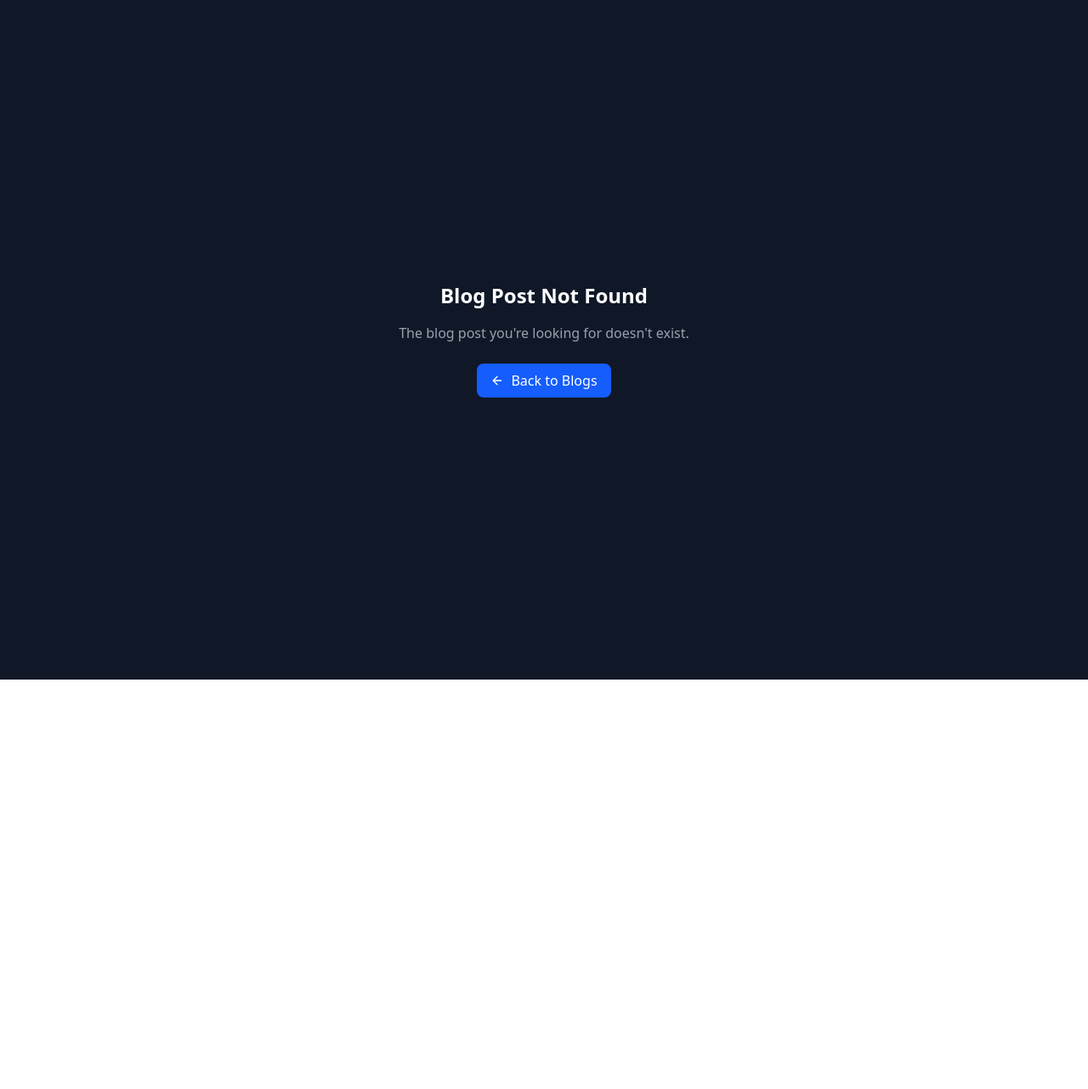
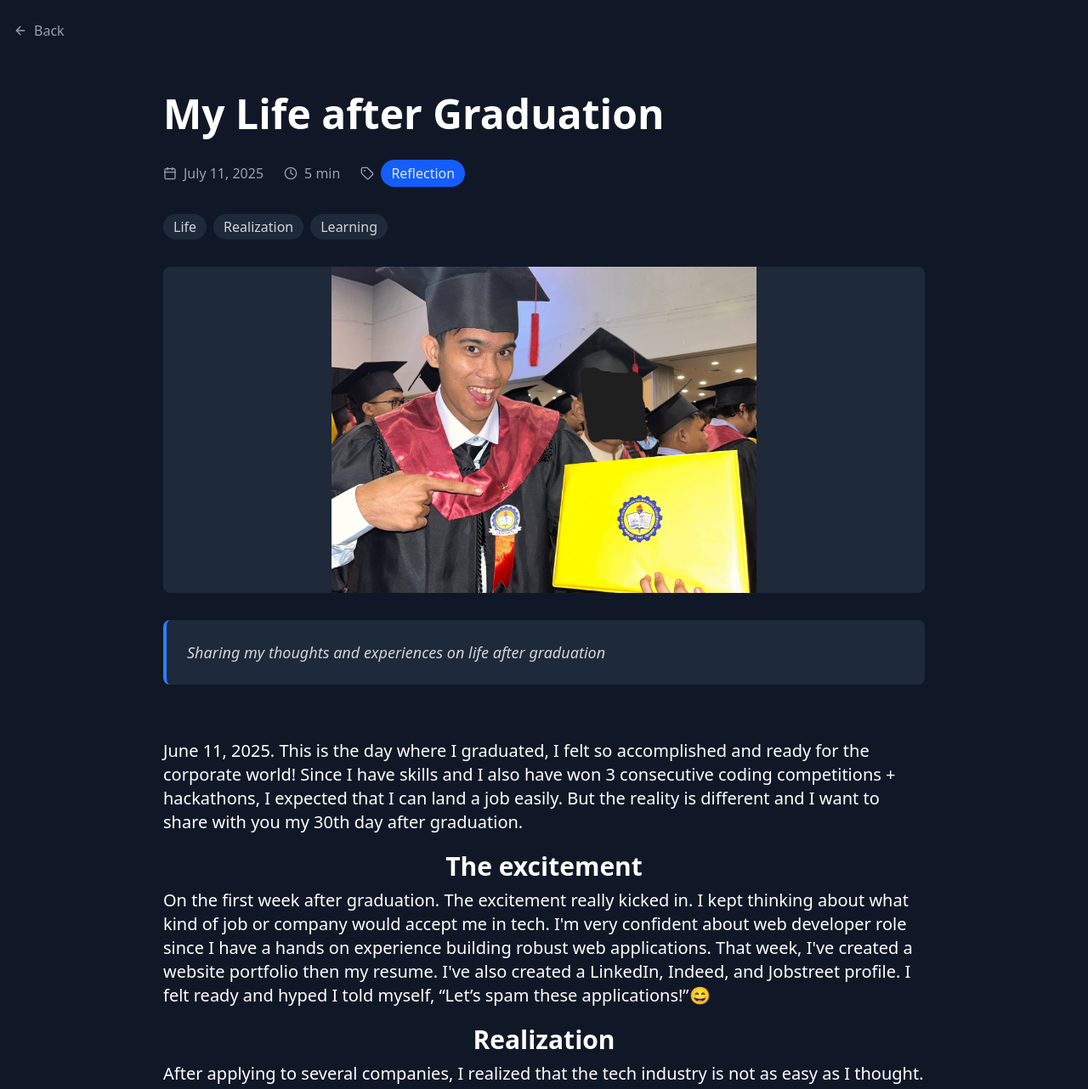
Before and after one commit to edge405/my-portfolio, a React (Vite) app: page /blog/1 in a window 1280 px wide. Before the commit this address had no page. Shown: the top 1282 px of the page at 85% size. Before the commit the page ends 800 px from the top, so only its background shows below. Built offline with nearby package versions, Linux system fonts and the light colour scheme.

Commit message:
added my first blog

```diff
--- a/src/components/blogs/BlogContainer.jsx
+++ b/src/components/blogs/BlogContainer.jsx
@@ -20,7 +20,7 @@ export const BlogContainer = () => {
             The blog post you're looking for doesn't exist.
           </p>
           <button
-            onClick={() => navigate("/blogs")}
+            onClick={() => navigate("/")}
             className="inline-flex items-center px-4 py-2 bg-blue-600 text-white rounded-lg hover:bg-blue-700 transition-colors"
           >
             <ArrowLeft className="w-4 h-4 mr-2" />
@@ -30,55 +30,29 @@ export const BlogContainer = () => {
       </div>
     );
   }
-
-  const handleShare = () => {
-    if (navigator.share) {
-      navigator.share({
-        title: blogPost.title,
-        text: blogPost.excerpt,
-        url: window.location.href,
-      });
-    } else {
-      // Fallback: copy URL to clipboard
-      navigator.clipboard.writeText(window.location.href);
-      // You could add a toast notification here
-    }
-  };
-
   return (
     <div className="min-h-screen bg-gray-900 text-white">
       {/* Header Navigation */}
       <div className="container mx-auto px-4 py-6">
         <button
-          onClick={() => navigate("/blogs")}
-          className="inline-flex items-center text-gray-400 hover:text-white transition-colors mb-8"
+          onClick={() => navigate(-1)}
+          className="inline-flex items-center text-gray-400 hover:text-white transition-colors mb-8 cursor-pointer"
         >
           <ArrowLeft className="w-4 h-4 mr-2" />
-          Back to Blogs
+          Back
         </button>
       </div>
 
       {/* Blog Post Header */}
       <div className="container mx-auto px-4 pb-8">
         <div className="max-w-4xl mx-auto">
-          {/* Featured Image */}
-          {blogPost.image && (
-            <div className="mb-8 rounded-lg overflow-hidden">
-              <img
-                src={blogPost.image}
-                alt={blogPost.imageAlt || blogPost.title}
-                className="w-full h-64 md:h-80 object-cover"
-              />
-            </div>
-          )}
-
           {/* Title */}
           <h1 className="text-4xl md:text-5xl font-bold mb-6 leading-tight">
             {blogPost.title}
           </h1>
 
           {/* Meta Information */}
-          <div className="flex flex-wrap items-center gap-6 mb-8 text-gray-400">
+          <div className="flex flex-wrap items-center gap-6 mb-8 text-gray-400 text-[16px]">
             <div className="flex items-center">
               <Calendar className="w-4 h-4 mr-2" />
               <time dateTime={blogPost.date}>
@@ -97,32 +71,33 @@ export const BlogContainer = () => {
 
             <div className="flex items-center">
               <Tag className="w-4 h-4 mr-2" />
-              <span className="px-3 py-1 bg-blue-600 text-blue-100 rounded-full text-sm">
+              <span className="px-3 py-1 bg-blue-600 text-blue-100 rounded-full text-[16px]">
                 {blogPost.category}
               </span>
             </div>
-
-            <button
-              onClick={handleShare}
-              className="flex items-center hover:text-white transition-colors"
-              title="Share this post"
-            >
-              <Share2 className="w-4 h-4 mr-2" />
-              Share
-            </button>
           </div>
-
           {/* Tags */}
           {blogPost.tags && blogPost.tags.length > 0 && (
-            <div className="flex flex-wrap gap-2 mb-8">
+            <div className="flex flex-wrap gap-2 mb-8 text-xl">
               {blogPost.tags.map((tag, index) => (
                 <span
                   key={index}
-                  className="px-3 py-1 bg-gray-800 text-gray-300 rounded-full text-sm hover:bg-gray-700 transition-colors"
+                  className="px-3 py-1 bg-gray-800 text-gray-300 rounded-full text-[16px] hover:bg-gray-700 transition-colors"
                 >
-                  #{tag}
+                  {tag}
                 </span>
               ))}
+            </div>
+          )}
+
+          {/* Featured Image */}
+          {blogPost.image && (
+            <div className="w-full md:h-96 bg-gray-800 rounded-lg overflow-hidden mb-8">
+              <img
+                src={blogPost.image}
+                alt={blogPost.imageAlt || blogPost.title}
+                className="w-full h-full object-contain"
+              />
             </div>
           )}
 
@@ -143,18 +118,7 @@ export const BlogContainer = () => {
       </div>
 
       {/* Footer Actions */}
-      <div className="container mx-auto px-4 py-8 border-t border-gray-800">
-        <div className="max-w-4xl mx-auto flex flex-col md:flex-row justify-between items-center gap-4">
-          <div className="flex items-center gap-4">
-            <button
-              onClick={handleShare}
-              className="inline-flex items-center px-4 py-2 bg-gray-800 text-white rounded-lg hover:bg-gray-700 transition-colors"
-            >
-              <Share2 className="w-4 h-4 mr-2" />
-              Share this post
-            </button>
-          </div>
-
+      {/* <div className="flex justify-center container mx-auto px-4 py-8 border-t border-gray-800">
         <button
           onClick={() => navigate("/blogs")}
           className="inline-flex items-center px-4 py-2 bg-blue-600 text-white rounded-lg hover:bg-blue-700 transition-colors"
@@ -162,8 +126,7 @@ export const BlogContainer = () => {
           <ArrowLeft className="w-4 h-4 mr-2" />
           Back to All Blogs
         </button>
-        </div>
-      </div>
+      </div> */}
     </div>
   );
 };
--- a/src/components/blogs/Blogs.jsx
+++ /dev/null
@@ -1,78 +0,0 @@
-import {
-  Calendar,
-  Clock,
-  Tag,
-  ArrowRight,
-  ArrowLeft,
-  Share2,
-  BookOpen,
-  User,
-} from "lucide-react";
-
-// Sample blog content components
-export function Blog1_DevOpsJourney() {
-  return (
-    <div className="prose prose-invert prose-lg max-w-none">
-      <h2>The Beginning of My DevOps Journey</h2>
-      <p>
-        My transition from full-stack development to DevOps wasn't planned—it
-        happened organically as I became more interested in the infrastructure
-        that powers our applications. What started as curiosity about deployment
-        processes evolved into a passion for automation and reliability.
-      </p>
-
-      <h2>Why the Transition Made Sense</h2>
-      <p>
-        As a full-stack developer, I was constantly frustrated by deployment
-        issues and environment inconsistencies. I found myself spending more
-        time troubleshooting infrastructure problems than writing code. This led
-        me to dive deeper into containerization, CI/CD pipelines, and cloud
-        platforms.
-      </p>
-
-      <h2>Key Skills I Developed</h2>
-      <ul>
-        <li>
-          <strong>Containerization:</strong> Docker became my best friend for
-          ensuring consistency across environments
-        </li>
-        <li>
-          <strong>Infrastructure as Code:</strong> Terraform and CloudFormation
-          helped me manage cloud resources programmatically
-        </li>
-        <li>
-          <strong>CI/CD Pipelines:</strong> Jenkins, GitHub Actions, and GitLab
-          CI transformed how I think about deployments
-        </li>
-        <li>
-          <strong>Monitoring & Observability:</strong> Prometheus, Grafana, and
-          ELK stack became essential tools
-        </li>
-      </ul>
-
-      <h2>Challenges I Faced</h2>
-      <p>
-        The learning curve was steep. Moving from application code to
-        infrastructure code required a different mindset. I had to learn about
-        networking, security, scalability, and reliability in ways I never had
-        to as a developer.
-      </p>
-
-      <h2>The Reward</h2>
-      <p>
-        Today, I can build, deploy, and maintain applications end-to-end. The
-        satisfaction of creating robust, scalable systems that developers can
-        rely on is incredibly fulfilling. DevOps has made me a better developer
-        and given me a deeper appreciation for the entire software lifecycle.
-      </p>
-
-      <h2>Advice for Developers Considering DevOps</h2>
-      <p>
-        If you're curious about DevOps, start small. Pick one area—maybe
-        containerization or CI/CD—and dive deep. The skills are transferable,
-        and understanding infrastructure will make you a more well-rounded
-        developer regardless of your career path.
-      </p>
-    </div>
-  );
-}
--- /dev/null
+++ b/src/components/blogs/Life_After_Graduation.jsx
@@ -0,0 +1,62 @@
+import {
+  Calendar,
+  Clock,
+  Tag,
+  ArrowRight,
+  ArrowLeft,
+  Share2,
+  BookOpen,
+  User,
+} from "lucide-react";
+
+// Sample blog content components
+export function Life_After_Graduation() {
+  return (
+    <div className="prose prose-invert prose-lg max-w-none">
+      <p className="text-xl">
+        June 11, 2025. This is the day where I graduated, I felt so accomplished
+        and ready for the corporate world! Since I have skills and I also have
+        won 3 consecutive coding competitions + hackathons, I expected that I
+        can land a job easily. But the reality is different and I want to share
+        with you my 30th day after graduation.
+      </p>
+
+      <h2 className="text-3xl font-bold mt-5 mb-2 text-center">
+        The excitement
+      </h2>
+      <p className="text-xl">
+        On the first week after graduation. The excitement really kicked in. I
+        kept thinking about what kind of job or company would accept me in tech.
+        I'm very confident about web developer role since I have a hands on
+        experience building robust web applications. That week, I've created a
+        website portfolio then my resume. I've also created a LinkedIn, Indeed,
+        and Jobstreet profile. I felt ready and hyped I told myself, “Let’s spam
+        these applications!”😄
+      </p>
+      <h2 className="text-3xl font-bold mt-5 mb-2 text-center">Realization</h2>
+      <p className="text-xl">
+        After applying to several companies, I realized that the tech industry
+        is not as easy as I thought. I wasn’t getting responses, and when I did,
+        the messages often included the word "Unfortunately". I kept wondering
+        wasn’t winning coding competition, hackathons, and building projects
+        supposed to give me a headstart? It felt like all my efforts weren’t
+        enough. I started doubting myself and my skills. I felt lost,
+        frustrated, and sad. At one point, it even felt like spending four years
+        learning computer science was a waste of time. All the excitements I had
+        before were gone. I was just sitting in my room, staring at my computer
+        screen, feeling empty and unmotivated. Asking myself, "What now? What
+        should I do next? Should I pursue a career in tech?" This questions goes
+        into my head everynight. I was so confused, lost, and cried a lot.
+      </p>
+      <hr className="my-6 text-gray-600" />
+      <p className="text-xl">
+        {" "}
+        I stopped opening job sites for a while. I ignored my gmail. I felt like
+        everyone was moving forward while I was stuck in the same spot, unsure
+        and afraid. But even in those quiet, painful moments, a small part of me
+        still wanted to keep going. I didn’t know how, or when, but deep down, I
+        didn’t want to give up. And maybe… that was enough for now.
+      </p>
+    </div>
+  );
+}
--- a/src/data/blogs-data.jsx
+++ b/src/data/blogs-data.jsx
@@ -1,18 +1,16 @@
-// import grad_pic from "../assets/blogs/graduation-picture.jpg";
-// import { Blog1_DevOpsJourney } from "../components/blogs/Blogs";
+import grad_pic from "../assets/blogs/graduation-picture.jpg";
+import { Life_After_Graduation } from "../components/blogs/Life_After_Graduation";
 
 export const blogPosts = [
-  // {
-  //   id: 1,
-  //   title: "My Journey from Full-Stack Development to DevOps",
-  //   excerpt:
-  //     "Exploring the transition from traditional development roles to the exciting world of DevOps engineering and infrastructure automation.",
-  //   date: "2024-12-15",
-  //   fullContent: <Blog1_DevOpsJourney />,
-  //   readTime: "5 min",
-  //   category: "Reflection",
-  //   tags: ["Life", "Realization", "Learning"],
-  //   image: grad_pic,
-  //   imageAlt: "DevOps workflow visualization with code and infrastructure",
-  // },
+  {
+    id: 1,
+    title: "My Life after Graduation",
+    excerpt: "Sharing my thoughts and experiences on life after graduation",
+    date: "2025-07-11",
+    fullContent: <Life_After_Graduation />,
+    readTime: "5 min",
+    category: "Reflection",
+    tags: ["Life", "Realization", "Learning"],
+    image: grad_pic,
+  },
 ];
```
Lines whose indentation alone changed are shown as unchanged.
